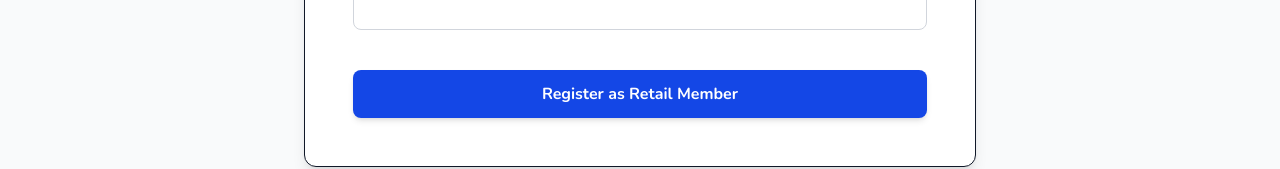
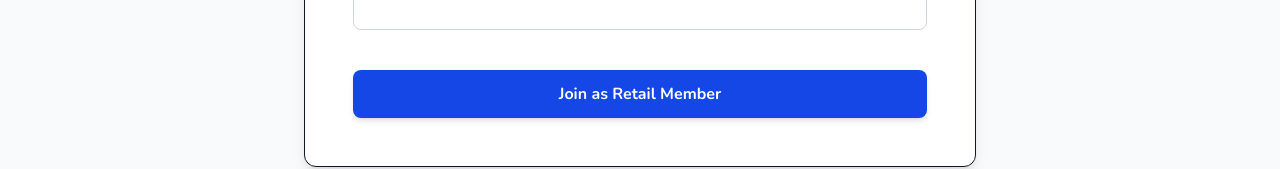
Before and after one commit to absoluteclaw310-arch/visiongraphics, a Next.js app: page /membership in a window 1280 px wide. Shown: the part 515-684 px from the top of the page. Built offline with nearby package versions, Linux system fonts and the light colour scheme.

Commit message:
Remove password field from wholesale and change button text

```diff
--- a/src/app/membership/page.tsx
+++ b/src/app/membership/page.tsx
@@ -73,15 +73,8 @@ export default function MembershipPage() {
               <input type="email" className="w-full border border-gray-300 rounded-lg px-4 py-2 focus:ring-2 focus:ring-blue-500 focus:outline-none" required />
             </div>
 
-            {memberType === 'wholesale' && (
-              <div>
-                <label className="block text-sm font-semibold text-gray-700 mb-1">Password *</label>
-                <input type="password" className="w-full border border-gray-300 rounded-lg px-4 py-2 focus:ring-2 focus:ring-blue-500 focus:outline-none" required />
-              </div>
-            )}
-
             <button type="submit" className="w-full bg-blue-700 text-white py-3 rounded-lg font-bold hover:bg-blue-600 transition shadow-md mt-4">
-              Register as {memberType === 'wholesale' ? 'Wholesale' : 'Retail'} Member
+              {memberType === 'wholesale' ? 'Apply for Wholesale Account' : 'Join as Retail Member'}
             </button>
           </form>
         </div>
```
